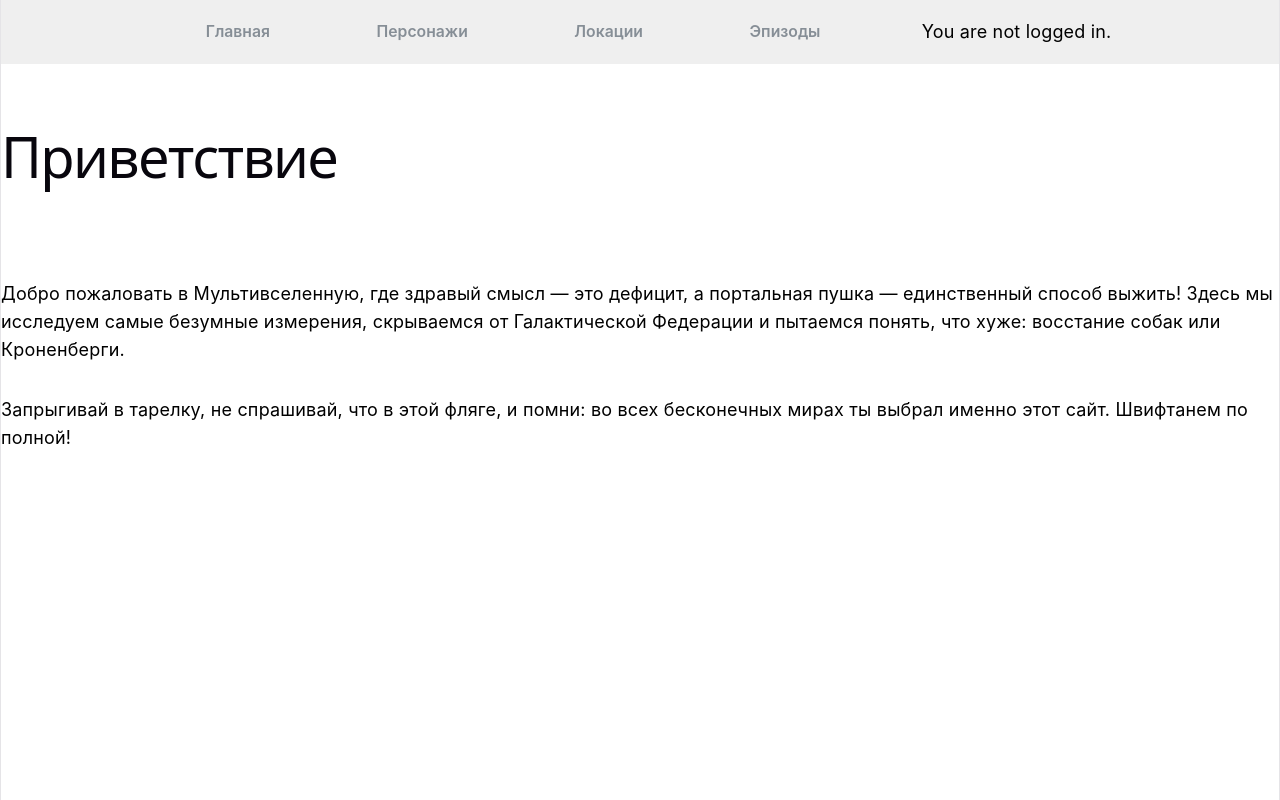
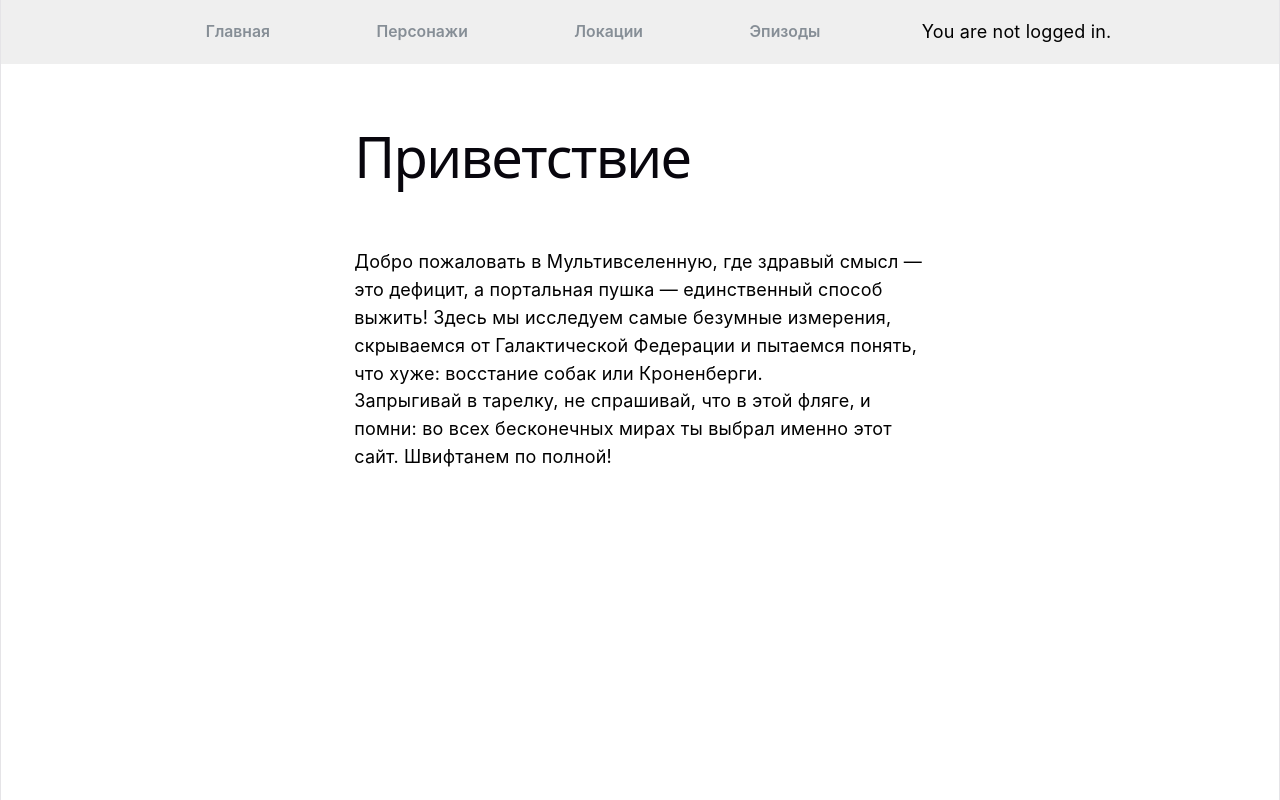
Before and after one commit to tatiana-dk/result-pro-react-rick-morty, a React (Vite) app: page / in a window 1280 px wide. Built offline with nearby package versions, Linux system fonts and the light colour scheme.

Commit message:
feat: add Container

```diff
--- a/src/app/ui/MainLayout.tsx
+++ b/src/app/ui/MainLayout.tsx
@@ -2,15 +2,18 @@ import { Outlet } from "react-router";
 import { Header } from "@widgets/Header";
 import { Suspense } from "react";
 import ErrorBoundary from "@app/error/ErrorBoundary";
+import { Container } from '@mantine/core';
 
 export function MainLayout() {
     return (
         <div className="page">
             <Header />
             <ErrorBoundary>
-                <Suspense fallback={'Loading...'}>
-                    <Outlet />
-                </Suspense>
+                <Container size="xs">
+                    <Suspense fallback={'Loading...'}>
+                        <Outlet />
+                    </Suspense>
+                </Container>
             </ErrorBoundary>
         </div>
     );
```
Also changed, not shown: public/manifest.json.
